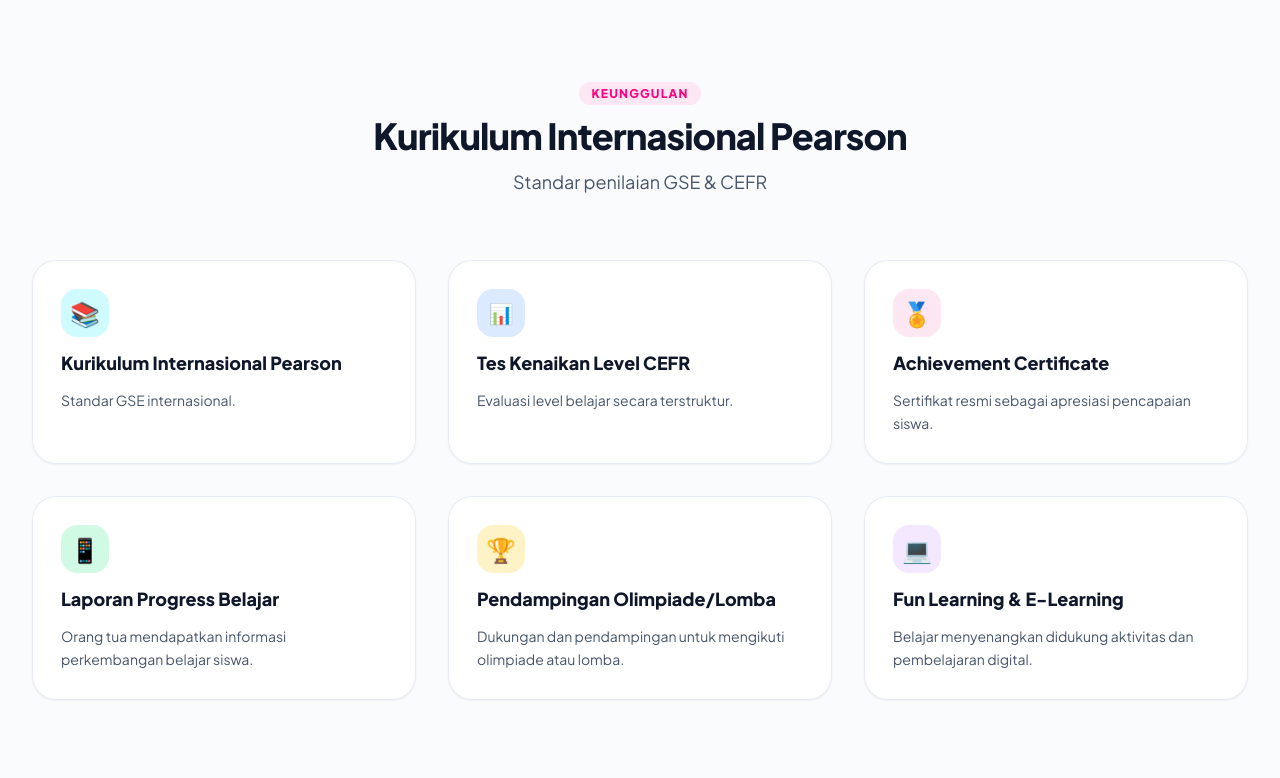
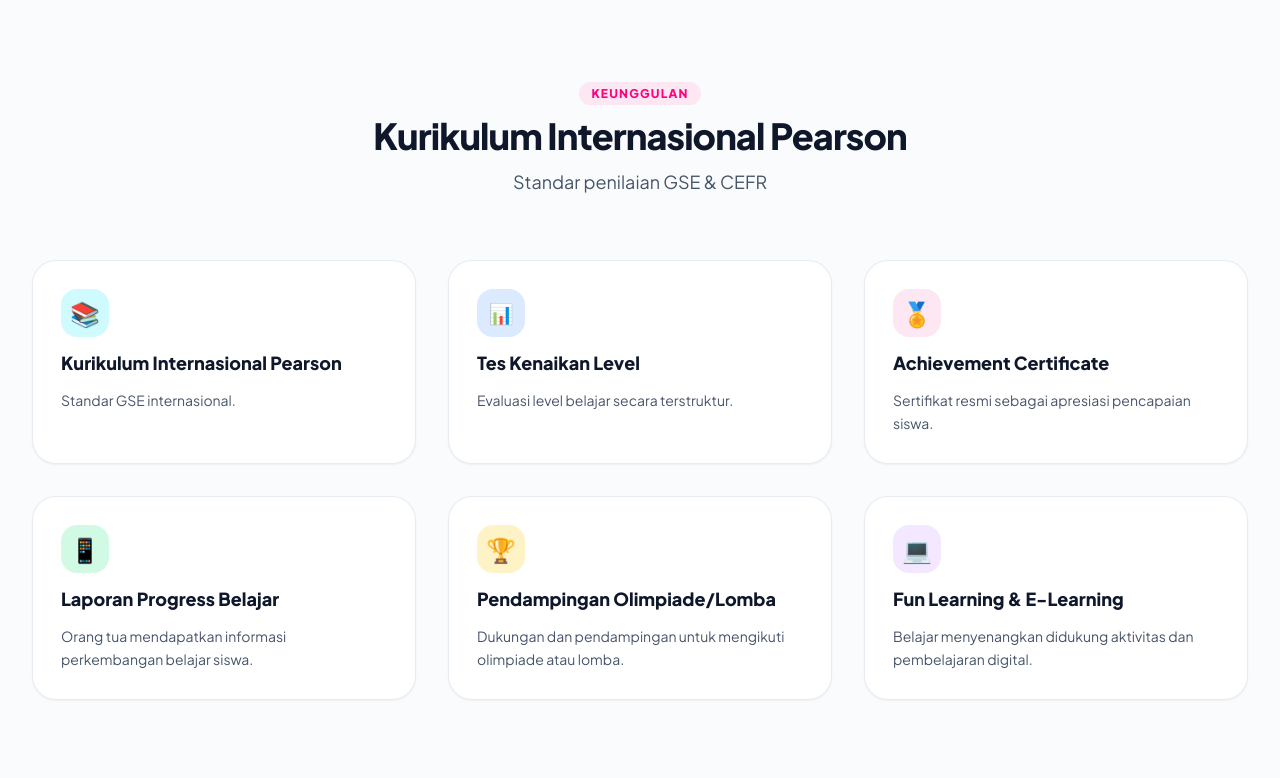
Before and after one commit to Robinno11/english-trick-web, a Laravel app: page / in a window 1280 px wide; the page is wider, and only the part inside the window is pictured. Shown: the part 4197-4975 px from the top of that part. Run offline with Laravel 12, Linux system fonts and the light colour scheme; data comes from the database, SQL or seed files in the repository; some libraries are stand-ins or nearby versions.

Commit message:
revisi no4 hapus kata cefr

```diff
--- a/resources/views/home.blade.php
+++ b/resources/views/home.blade.php
@@ -521,7 +521,7 @@
                 <div class="w-12 h-12 rounded-2xl bg-blue-100 text-blue-600 flex items-center justify-center text-xl font-black">
                     📊
                 </div>
-                <h3 class="text-lg font-black text-slate-900">Tes Kenaikan Level CEFR</h3>
+                <h3 class="text-lg font-black text-slate-900">Tes Kenaikan Level</h3>
                 <p class="text-sm text-slate-600 leading-relaxed">
                     Evaluasi level belajar secara terstruktur.
                 </p>
```
